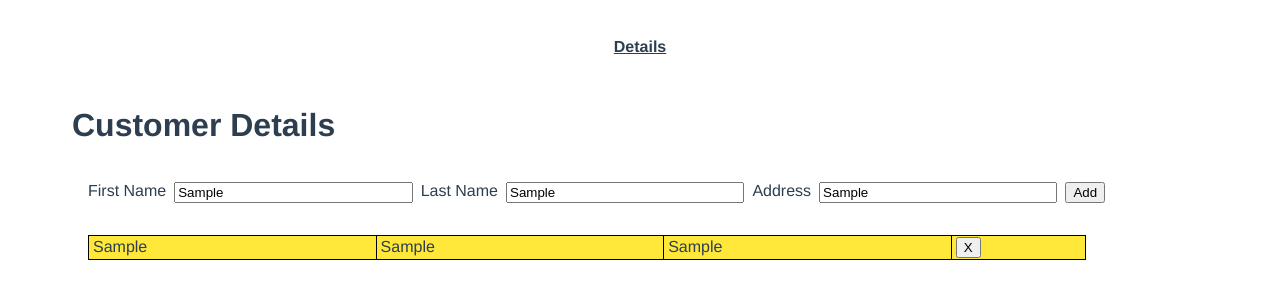
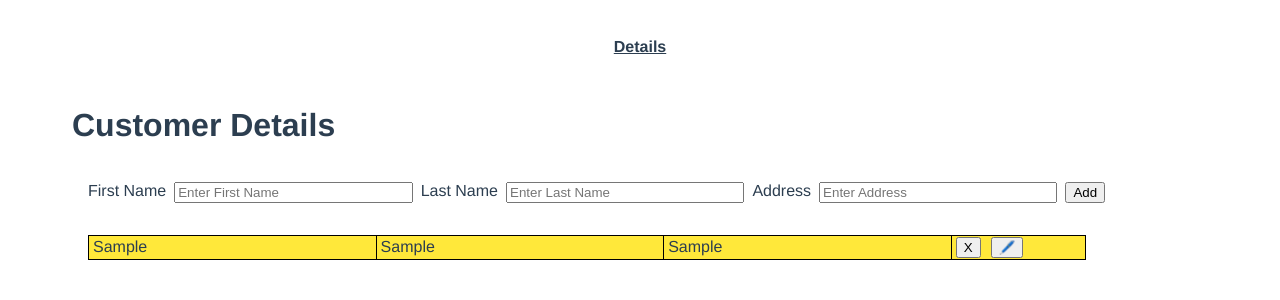
Before and after one commit to CoffeeAndCommit/vueLearning, a Vue app: page / in a window 1280 px wide. Both pictures are taken after typing "Sample", "Sample", "Sample" into the empty fields and a click on the button "Add". Shown: the top 300 px of the page. Built offline with nearby package versions, Linux system fonts and the light colour scheme.

Commit message:
commit fro changes suggested

```diff
--- a/src/components/CustomerDetail.vue
+++ b/src/components/CustomerDetail.vue
@@ -24,7 +24,9 @@ let removeData =(id)=>{
       <td>{{ item.firstname }}</td>
       <td>{{ item.lastname }}</td>
       <td>{{ item.address }}</td>
-      <td><button v-on:click="removeData(item.id)">X</button></td>
+      <td><button v-on:click="removeData(item.id)">X</button>
+        <button @click="h">🖊️</button>
+      </td>
     </tr>
   </table>
 
@@ -58,4 +60,7 @@ table tr:nth-child(1), table tr:nth-child(3) {
 table tr{
   background-color: #D8CD8D;
 }
+button{
+margin-right: 10px;
+}
 </style>
--- a/src/components/CustomerInput.vue
+++ b/src/components/CustomerInput.vue
@@ -24,6 +24,7 @@
 
         <div class="add">
             <button @click="addData">Add</button>
+
         </div>
 
     </div>
@@ -42,15 +43,21 @@ let address = ref('');
 
 let addData = ()=>{
     console.log("clicked");
-    let  userData = {
+    if(firstName.value.trim() !== '' && lastName.value.trim() !== '' && address.value.trim() !== ''){
+        let  userData = {
         firstname: firstName.value,
         lastname: lastName.value,
         address: address.value,
         id: new Date().getTime(),
-      };
+        };
+        emit('addUser', userData);
+        firstName.value ='';
+        lastName.value ='';
+        address.value ='';
+    }else{
+        alert('Fill The Value')
+    }
 
-
-      emit('addUser', userData);
 
 
 }
```
